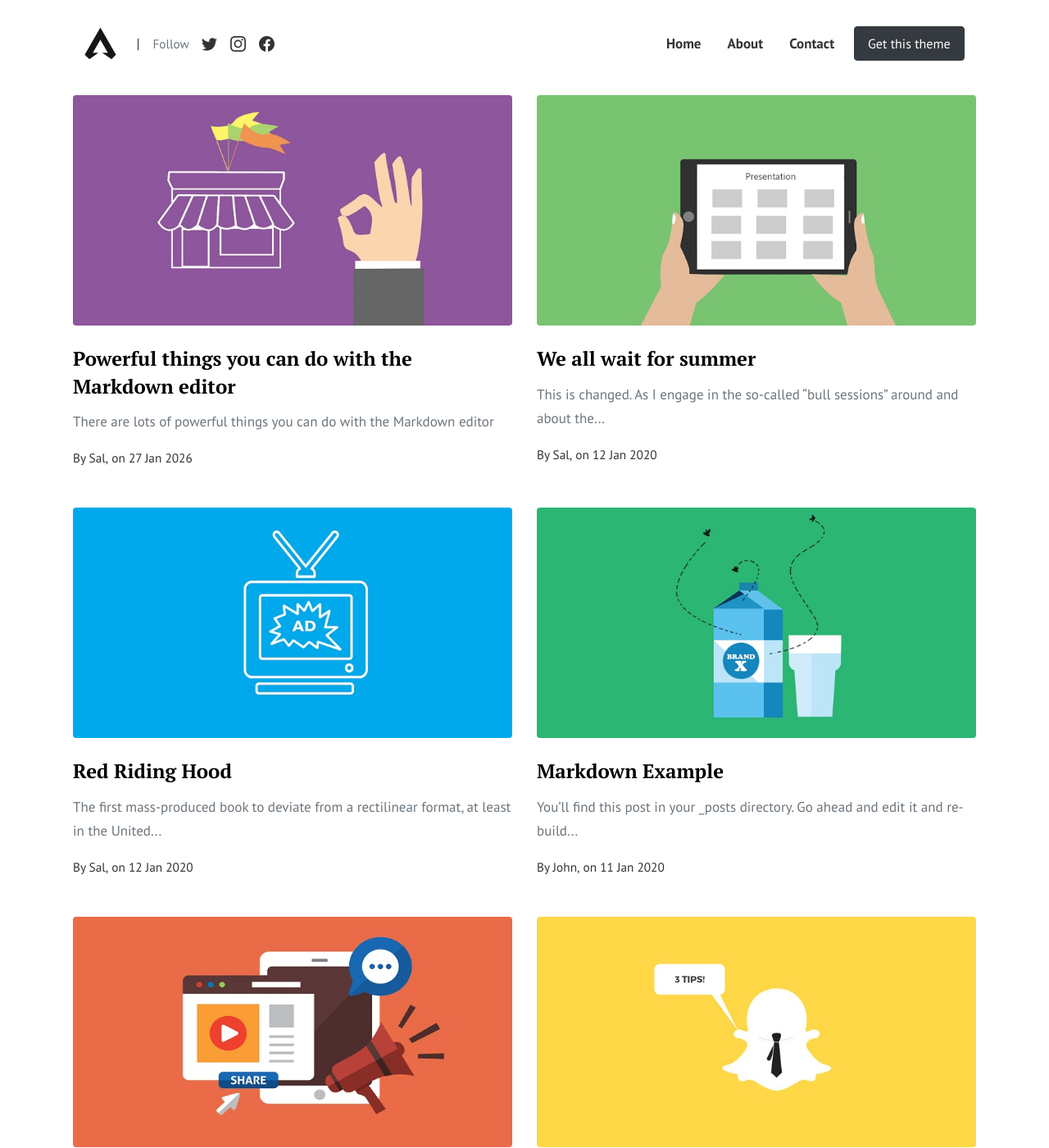
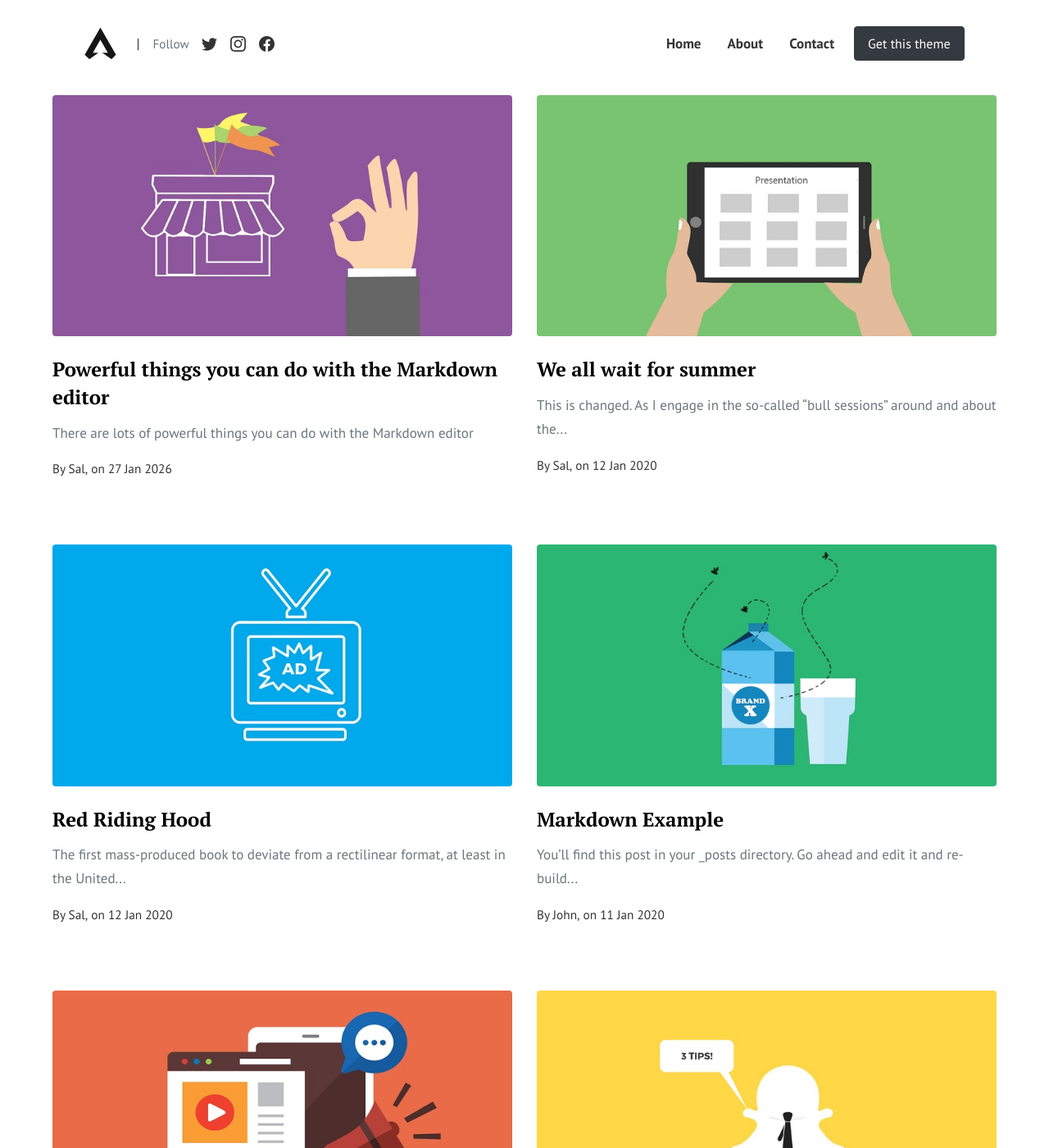
Before and after one commit to kouroshmoini/moini.org, a Jekyll site: the page built from index.html, in a window 1280 px wide and 1400 px high. Shown: the whole window at 82% size. Built offline with Jekyll 4.4.1, drawn with Linux system fonts in a browser that asks for light colours; the list of posts is cut into pages by our own code.

Commit message:
Add responsive layout styles for desktop and mobile

```diff
--- a/assets/css/custom.css
+++ b/assets/css/custom.css
@@ -3,4 +3,43 @@
 Just customize your theme here.
 ================================================== */
 
-body {}
+/* =========================
+   Layout: wide desktop, clean mobile
+   ========================= */
+
+/* Desktop: make the main container wider and remove side padding */
+@media (min-width: 992px) {
+  main.container {
+    max-width: 1400px;
+    padding-left: 0;
+    padding-right: 0;
+  }
+}
+
+/* Mobile + tablet: comfortable side padding + force cards to stack */
+@media (max-width: 991px) {
+  main.container {
+    padding-left: 16px;
+    padding-right: 16px;
+  }
+
+  /* Force any "two-column" post cards to become single column */
+  .col-md-6,
+  .col-lg-6 {
+    flex: 0 0 100%;
+    max-width: 100%;
+  }
+}
+
+/* Optional: tighten spacing between cards a bit */
+.card,
+.postbox {
+  margin-bottom: 2rem;
+}
+
+/* Keep images responsive */
+img,
+video {
+  max-width: 100%;
+  height: auto;
+}
```
